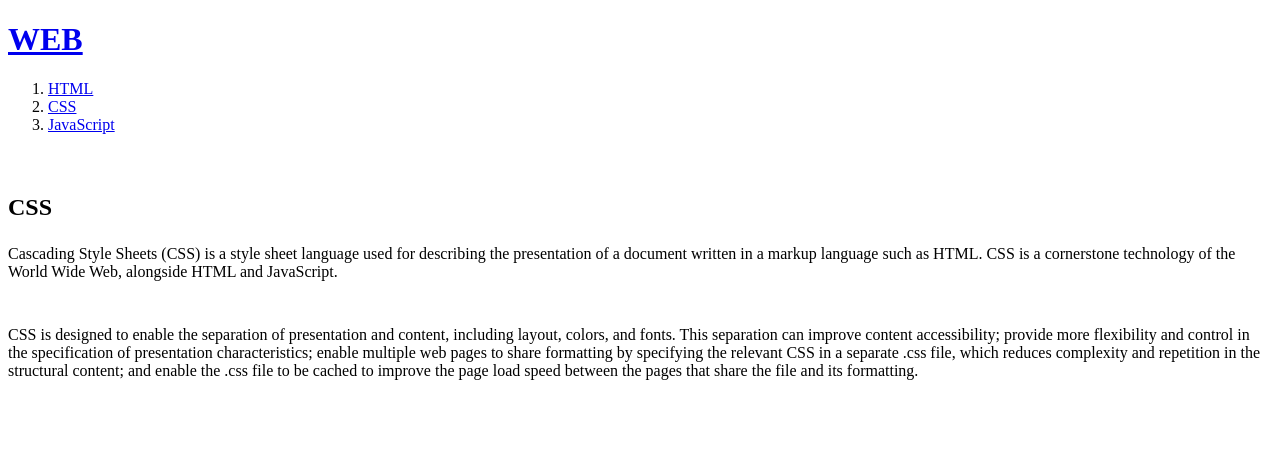
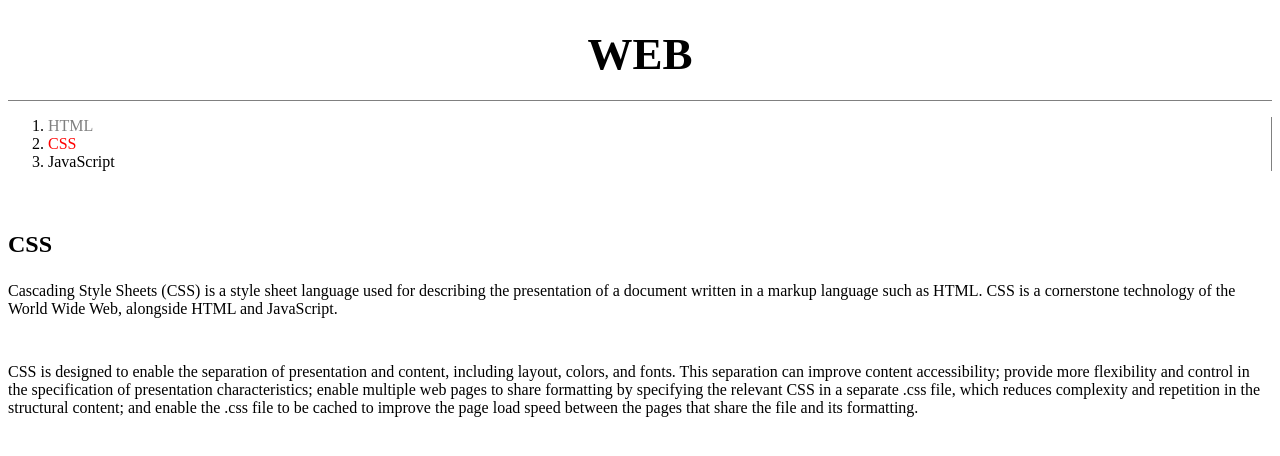
Before and after one commit to Unbbox/my-first-web-site, a plain HTML site: page 2.html in a window 1280 px wide. Drawn offline with Linux system fonts and the light colour scheme.

Commit message:
22.03.14 수정, CSS 추가

```diff
--- a/2.html
+++ b/2.html
@@ -12,14 +12,45 @@
 
             gtag('config', 'G-WZHL129H1D');
         </script>
+        <Style>
+            a {
+                color:black;
+                text-decoration:none;
+            }
+            #active {
+                color:red;
+            }
+            .saw {
+                color:gray;
+            }
+            h1 {
+                font-size:45px;
+                text-align:center;
+                border-bottom:1px solid gray;
+                margin:0px;
+                padding:20px;
+            }
+            ol {
+                border-right:1px solid gray;
+            }
+        </style>
     </head>
     <body>
         <h1><a href="index.html">WEB</a></h1>
         <ol>
-            <li><a href="1.html">HTML</a></li>
-            <li><a href="2.html">CSS</a></li>
+            <li><a href="1.html" class="saw">HTML</a></li>
+            <li><a href="2.html" class="saw" id="active">CSS</a></li>
             <li><a href="3.html">JavaScript</a></li>
         </ol>
+
+        <!--
+        <h1><a href="index.html"><font color="red">WEB</font></a></h1>
+        <ol>
+            <li><a href="1.html"><font color="red">HTML</font></a></li>
+            <li><a href="2.html"><font color="red">CSS</font></a></li>
+            <li><a href="3.html"><font color="red">JavaScript</font></a></li>
+        </ol>
+        -->
         <h2><p style="margin-top:60px">CSS</p></h2>
         <p>
             Cascading Style Sheets (CSS) is a style sheet language used for describing the presentation of a document written in a markup language such as HTML.
```
Also changed, not shown: box.html (added, +19 -0 lines).
